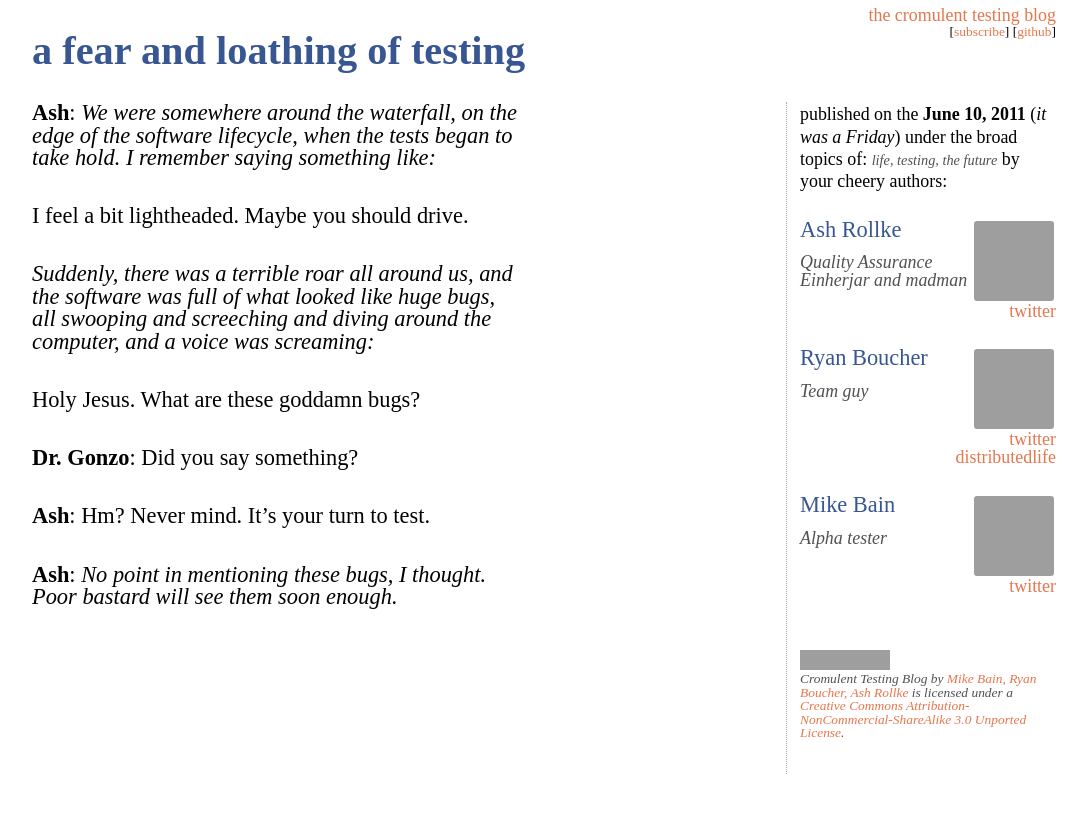
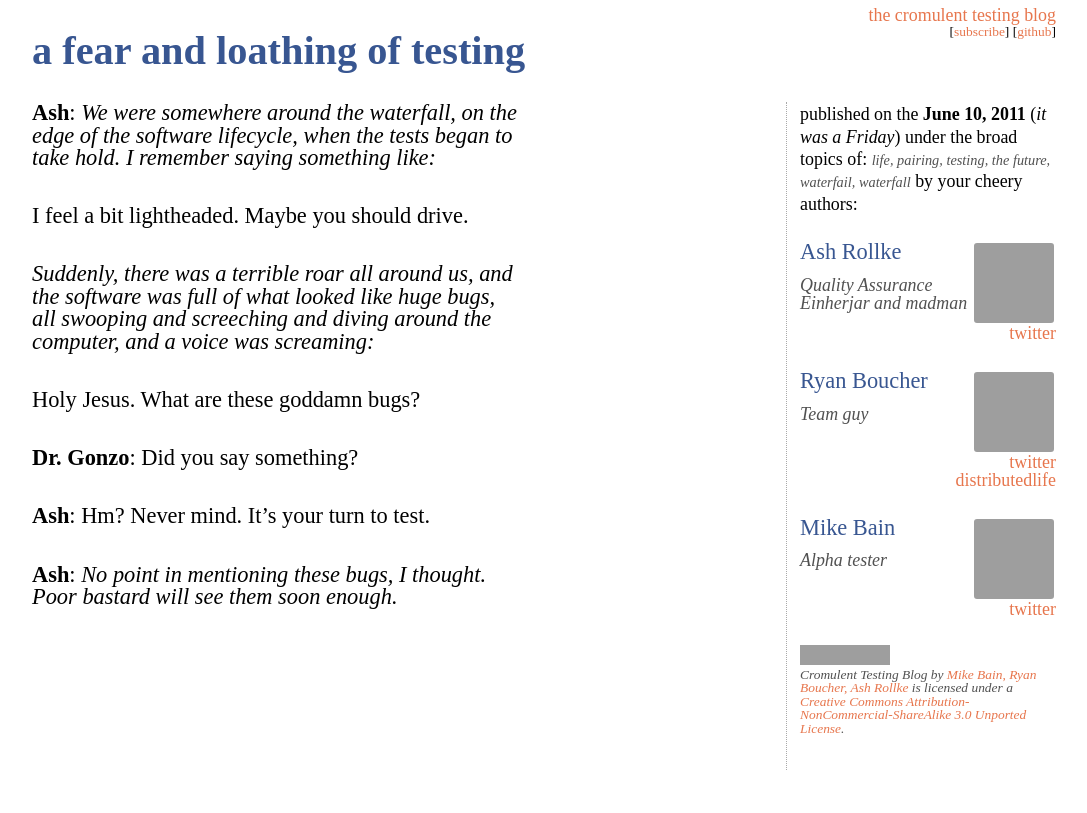
Before and after one commit to cromulent-testing/blog, a Jekyll site: the page built from _posts/2011-06-10-a-fear-an-loathing-of-testing.markdown, in a window 1280 px wide, cut to the strip 0-813 px from the top of the page. Shown: the whole strip, without its empty margins (96-1183 px from the left). Built offline with Jekyll 4.4.1, drawn with Linux system fonts in a browser that asks for light colours; grey boxes are pictures that could not be loaded.

Commit message:
Adjust first post; small style change

```diff
--- a/_layouts/default.html
+++ b/_layouts/default.html
@@ -53,7 +53,6 @@
       </div>
 
       <div id="legalese" class="content-group">
-        <div class="content-group"></div>
           <p class="defocus tiny-text aside">
             <a rel="license" href="http://creativecommons.org/licenses/by-nc-sa/3.0/"><img alt="Creative Commons License" style="border-width:0" src="http://i.creativecommons.org/l/by-nc-sa/3.0/88x31.png" /></a><br /><span xmlns:dct="http://purl.org/dc/terms/" href="http://purl.org/dc/dcmitype/Text" property="dct:title" rel="dct:type">Cromulent Testing Blog</span> by <a xmlns:cc="http://creativecommons.org/ns#" href="{{ site.url }}" property="cc:attributionName" rel="cc:attributionURL">Mike Bain, Ryan Boucher, Ash Rollke</a> is licensed under a <a rel="license" href="http://creativecommons.org/licenses/by-nc-sa/3.0/">Creative Commons Attribution-NonCommercial-ShareAlike 3.0 Unported License</a>.
           </p>
--- a/_posts/2011-06-10-a-fear-an-loathing-of-testing.markdown
+++ b/_posts/2011-06-10-a-fear-an-loathing-of-testing.markdown
@@ -5,6 +5,9 @@ tags:
 - testing
 - life
 - the future
+- pairing
+- waterfall
+- waterfail
 published: yes
 ---
 
```
Also changed, not shown: 3 other files.
